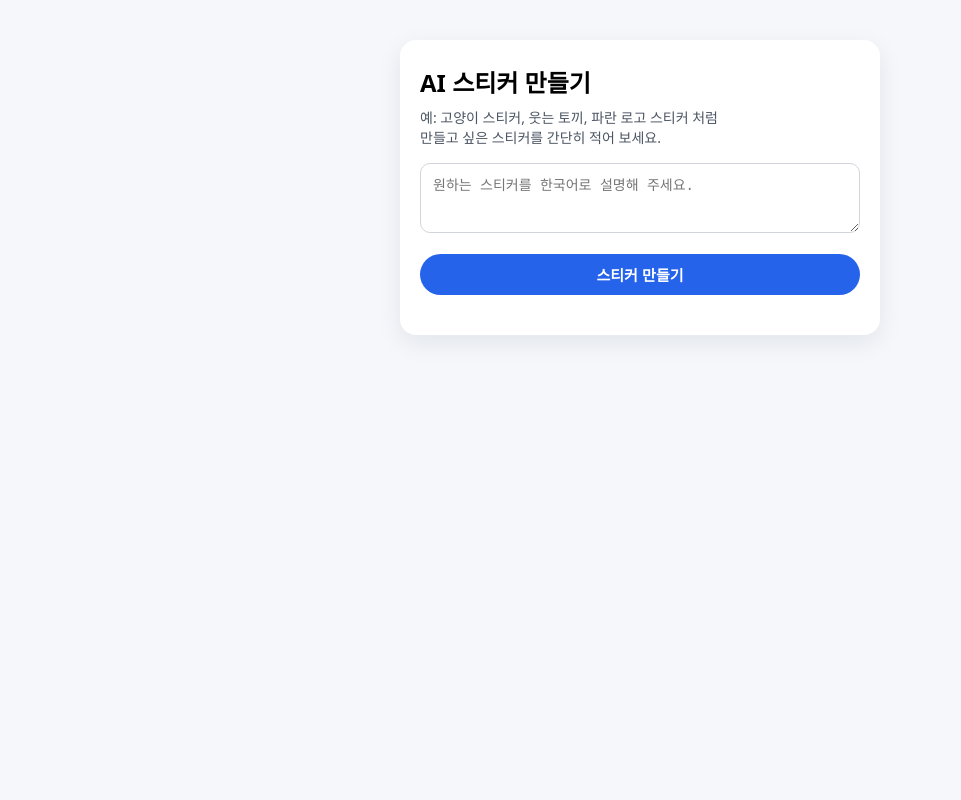
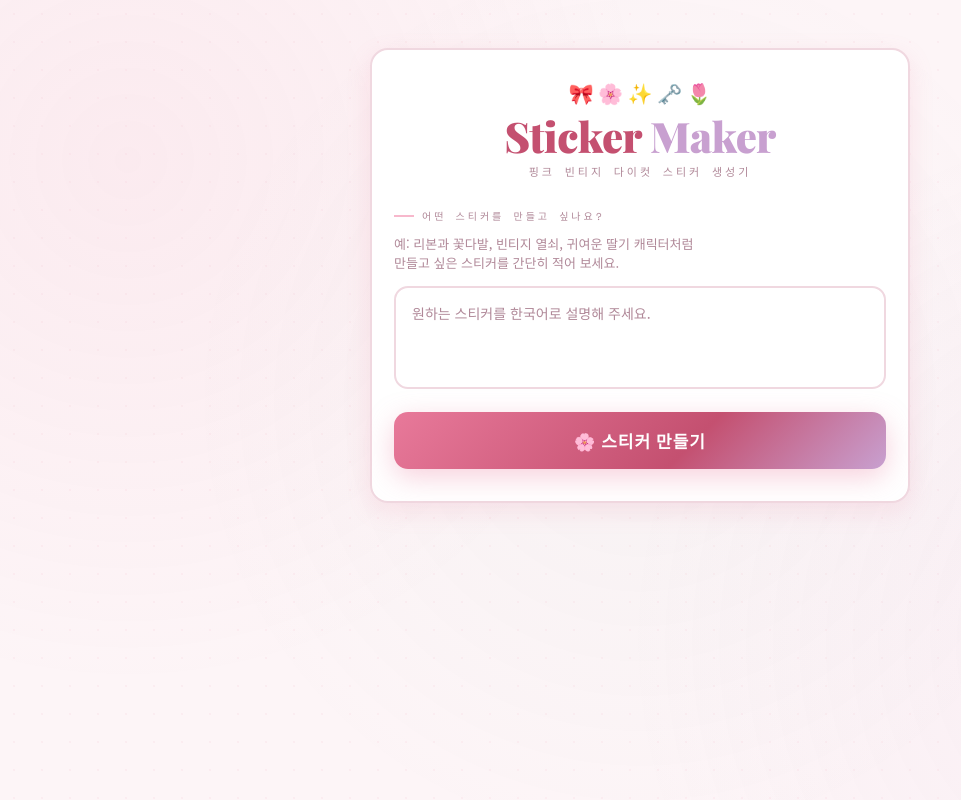
Before and after one commit to supeaichoi-lgtm/sticker-app, a React (Vite) app: page / in a window 1280 px wide. Shown: the whole page, without its empty margins (0-961 px from the left). Built offline with nearby package versions, Linux system fonts and the light colour scheme.

Commit message:
Apply pink vintage design

```diff
--- a/src/App.tsx
+++ b/src/App.tsx
@@ -49,32 +49,56 @@ export const App: React.FC = () => {
   };
 
   return (
-    <div className="page">
-      <h1 className="title">AI 스티커 만들기</h1>
+    <div className="wrapper">
+      <div className="card">
+        <header className="header">
+          <div className="deco-row">🎀 🌸 ✨ 🗝️ 🌷</div>
+          <h1 className="title">
+            Sticker <span>Maker</span>
+          </h1>
+          <p className="subtitle">핑크 빈티지 다이컷 스티커 생성기</p>
+        </header>
+
+        <section>
+          <p className="section-label">어떤 스티커를 만들고 싶나요?</p>
           <p className="description">
-        예: 고양이 스티커, 웃는 토끼, 파란 로고 스티커 처럼
+            예: 리본과 꽃다발, 빈티지 열쇠, 귀여운 딸기 캐릭터처럼
             <br />
             만들고 싶은 스티커를 간단히 적어 보세요.
           </p>
           <textarea
-        className="input"
+            className="textarea"
             placeholder="원하는 스티커를 한국어로 설명해 주세요."
             value={prompt}
             onChange={(e) => setPrompt(e.target.value)}
             rows={3}
           />
           {error && <p className="error">{error}</p>}
-      <button className="button" onClick={handleGenerate} disabled={loading}>
-        {loading ? '만드는 중...' : '스티커 만들기'}
+          <button
+            className={`generate-btn ${loading ? 'generating' : ''}`}
+            onClick={handleGenerate}
+            disabled={loading}
+          >
+            <div className="btn-inner">
+              <div className="spinner" />
+              <span className="btn-text">
+                {loading ? '만드는 중...' : '🌸 스티커 만들기'}
+              </span>
+            </div>
           </button>
+        </section>
+
         {image && (
-        <div className="preview">
-          <p className="preview-label">결과 스티커</p>
+          <section className="preview-section">
+            <div className="preview-header">
+              <span className="preview-label">생성된 스티커</span>
+            </div>
             <div className="preview-box">
               <img src={image} alt="생성된 스티커" />
             </div>
+          </section>
+        )}
       </div>
-      )}
     </div>
   );
 };
--- a/src/styles.css
+++ b/src/styles.css
@@ -1,95 +1,317 @@
+@import url('https://fonts.googleapis.com/css2?family=Playfair+Display:wght@700;900&family=Noto+Sans+KR:wght@300;400;600&family=Space+Mono&display=swap');
+
+:root {
+  --bg: #fdf5f7;
+  --card: #ffffff;
+  --border: #f0d8e0;
+  --pink: #e8799a;
+  --pink-light: #f7b8cc;
+  --pink-deep: #c45070;
+  --lavender: #c8a0d0;
+  --mint: #88c8b8;
+  --text: #3a2030;
+  --muted: #b08898;
+  --shadow: rgba(232, 121, 154, 0.15);
+}
+
 * {
+  margin: 0;
+  padding: 0;
   box-sizing: border-box;
 }
 
 body {
-  margin: 0;
-  font-family: system-ui, -apple-system, BlinkMacSystemFont, 'Segoe UI',
-    sans-serif;
-  background: #f5f7fb;
+  background: var(--bg);
+  color: var(--text);
+  font-family: 'Noto Sans KR', sans-serif;
+  min-height: 100vh;
 }
 
-.page {
-  max-width: 480px;
-  margin: 40px auto;
-  padding: 24px 20px 40px;
-  background: #ffffff;
-  border-radius: 16px;
-  box-shadow: 0 8px 24px rgba(15, 23, 42, 0.08);
+body::before {
+  content: '';
+  position: fixed;
+  inset: 0;
+  background-image:
+    radial-gradient(circle at 10% 20%, rgba(232, 121, 154, 0.08) 0%, transparent 40%),
+    radial-gradient(circle at 90% 80%, rgba(200, 160, 208, 0.08) 0%, transparent 40%),
+    radial-gradient(circle at 50% 50%, rgba(136, 200, 184, 0.05) 0%, transparent 60%);
+  pointer-events: none;
+}
+
+body::after {
+  content: '';
+  position: fixed;
+  inset: 0;
+  background-image: radial-gradient(circle, rgba(232, 121, 154, 0.12) 1px, transparent 1px);
+  background-size: 28px 28px;
+  pointer-events: none;
+  opacity: 0.5;
+}
+
+.wrapper {
+  position: relative;
+  z-index: 1;
+  max-width: 820px;
+  margin: 0 auto;
+  padding: 48px 24px 80px;
+}
+
+.card {
+  max-width: 540px;
+  margin: 0 auto;
+  padding: 28px 22px 32px;
+  background: var(--card);
+  border-radius: 18px;
+  border: 2px solid var(--border);
+  box-shadow: 0 8px 24px var(--shadow);
+}
+
+.header {
+  text-align: center;
+  margin-bottom: 28px;
+}
+
+.deco-row {
+  display: flex;
+  align-items: center;
+  justify-content: center;
+  gap: 12px;
+  margin-bottom: 8px;
+  font-size: 20px;
 }
 
 .title {
-  margin: 0 0 8px;
-  font-size: 24px;
-  font-weight: 800;
+  font-family: 'Playfair Display', serif;
+  font-size: clamp(28px, 6vw, 42px);
+  font-weight: 900;
+  color: var(--pink-deep);
+  letter-spacing: -0.5px;
+  line-height: 1;
+  margin-bottom: 6px;
+}
+
+.title span {
+  color: var(--lavender);
+}
+
+.subtitle {
+  color: var(--muted);
+  font-size: 11px;
+  letter-spacing: 3px;
+  text-transform: uppercase;
+  font-family: 'Space Mono', monospace;
+}
+
+.section-label {
+  font-family: 'Space Mono', monospace;
+  font-size: 10px;
+  letter-spacing: 3px;
+  color: var(--muted);
+  text-transform: uppercase;
+  margin-bottom: 10px;
+  display: flex;
+  align-items: center;
+  gap: 8px;
+}
+
+.section-label::before {
+  content: '';
+  display: inline-block;
+  width: 20px;
+  height: 1.5px;
+  background: var(--pink-light);
 }
 
 .description {
-  margin: 0 0 16px;
-  font-size: 14px;
-  color: #4b5563;
+  margin: 0 0 14px;
+  font-size: 13px;
+  color: var(--muted);
 }
 
-.input {
+.textarea {
   width: 100%;
-  padding: 10px 12px;
-  border-radius: 10px;
-  border: 1px solid #d1d5db;
+  background: white;
+  border: 2px solid var(--border);
+  border-radius: 14px;
+  color: var(--text);
+  font-family: 'Noto Sans KR', sans-serif;
   font-size: 14px;
-  resize: vertical;
+  line-height: 1.7;
+  padding: 14px 16px;
+  resize: none;
+  outline: none;
+  transition: border-color 0.2s, box-shadow 0.2s;
+  min-height: 90px;
 }
 
-.input:focus {
-  outline: none;
-  border-color: #3b82f6;
-  box-shadow: 0 0 0 1px #3b82f6;
+.textarea:focus {
+  border-color: var(--pink-light);
+  box-shadow: 0 0 0 3px rgba(232, 121, 154, 0.1);
+}
+
+.textarea::placeholder {
+  color: var(--muted);
 }
 
 .error {
-  margin: 8px 0 0;
+  margin-top: 8px;
   font-size: 13px;
-  color: #dc2626;
+  color: #e05050;
+  background: rgba(239, 68, 68, 0.07);
+  border-radius: 10px;
+  padding: 10px 12px;
+  border: 1px solid rgba(239, 68, 68, 0.2);
 }
 
-.button {
-  margin-top: 16px;
+.generate-btn {
   width: 100%;
-  padding: 10px 16px;
-  border-radius: 999px;
+  margin-top: 18px;
+  padding: 16px;
   border: none;
-  background: #2563eb;
-  color: #ffffff;
-  font-size: 15px;
-  font-weight: 600;
+  border-radius: 14px;
+  font-family: 'Playfair Display', serif;
+  font-size: 17px;
+  font-weight: 700;
   cursor: pointer;
+  background: linear-gradient(
+    135deg,
+    var(--pink) 0%,
+    var(--pink-deep) 60%,
+    var(--lavender) 100%
+  );
+  color: white;
+  letter-spacing: 1px;
+  box-shadow: 0 8px 28px rgba(232, 121, 154, 0.35);
+  transition: transform 0.15s, box-shadow 0.15s;
+  position: relative;
+  overflow: hidden;
 }
 
-.button:disabled {
-  opacity: 0.6;
-  cursor: default;
+.generate-btn::before {
+  content: '';
+  position: absolute;
+  inset: 0;
+  background: linear-gradient(
+    135deg,
+    transparent 0%,
+    rgba(255, 255, 255, 0.15) 50%,
+    transparent 100%
+  );
+  transform: translateX(-100%);
+  transition: transform 0.4s;
 }
 
-.preview {
-  margin-top: 24px;
+.generate-btn:hover:not(:disabled)::before {
+  transform: translateX(100%);
+}
+
+.generate-btn:hover:not(:disabled) {
+  transform: translateY(-2px);
+  box-shadow: 0 12px 36px rgba(232, 121, 154, 0.45);
+}
+
+.generate-btn:disabled {
+  opacity: 0.6;
+  cursor: not-allowed;
+}
+
+.btn-inner {
+  display: flex;
+  align-items: center;
+  justify-content: center;
+  gap: 10px;
+}
+
+.spinner {
+  width: 18px;
+  height: 18px;
+  border: 2.5px solid rgba(255, 255, 255, 0.35);
+  border-top-color: white;
+  border-radius: 50%;
+  animation: spin 0.7s linear infinite;
+  display: none;
+}
+
+@keyframes spin {
+  to {
+    transform: rotate(360deg);
+  }
+}
+
+.generating .spinner {
+  display: block;
+}
+
+.generating .btn-text {
+  display: none;
+}
+
+.preview-section {
+  margin-top: 26px;
+  animation: fadeUp 0.4s ease;
+}
+
+@keyframes fadeUp {
+  from {
+    opacity: 0;
+    transform: translateY(14px);
+  }
+  to {
+    opacity: 1;
+    transform: translateY(0);
+  }
+}
+
+.preview-header {
+  display: flex;
+  align-items: center;
+  justify-content: space-between;
+  padding-bottom: 8px;
 }
 
 .preview-label {
-  margin: 0 0 8px;
-  font-size: 14px;
-  color: #4b5563;
+  font-family: 'Space Mono', monospace;
+  font-size: 10px;
+  letter-spacing: 3px;
+  color: var(--muted);
+  text-transform: uppercase;
+  display: flex;
+  align-items: center;
+  gap: 8px;
+}
+
+.preview-label::before {
+  content: '';
+  width: 7px;
+  height: 7px;
+  border-radius: 50%;
+  background: #88c8b8;
+  box-shadow: 0 0 7px #88c8b8;
+  animation: blink 1.5s ease-in-out infinite;
+}
+
+@keyframes blink {
+  0%,
+  100% {
+    opacity: 1;
+  }
+  50% {
+    opacity: 0.3;
+  }
 }
 
 .preview-box {
   border-radius: 16px;
-  border: 1px solid #e5e7eb;
-  background: #f9fafb;
-  padding: 16px;
+  border: 2px solid var(--border);
+  background: #fff8fa;
+  padding: 18px;
   display: flex;
   align-items: center;
   justify-content: center;
+  box-shadow: 0 4px 18px var(--shadow);
 }
 
 .preview-box img {
-  max-width: 220px;
-  max-height: 220px;
+  max-width: 260px;
+  max-height: 260px;
 }
```
Lines whose indentation alone changed are shown as unchanged.
